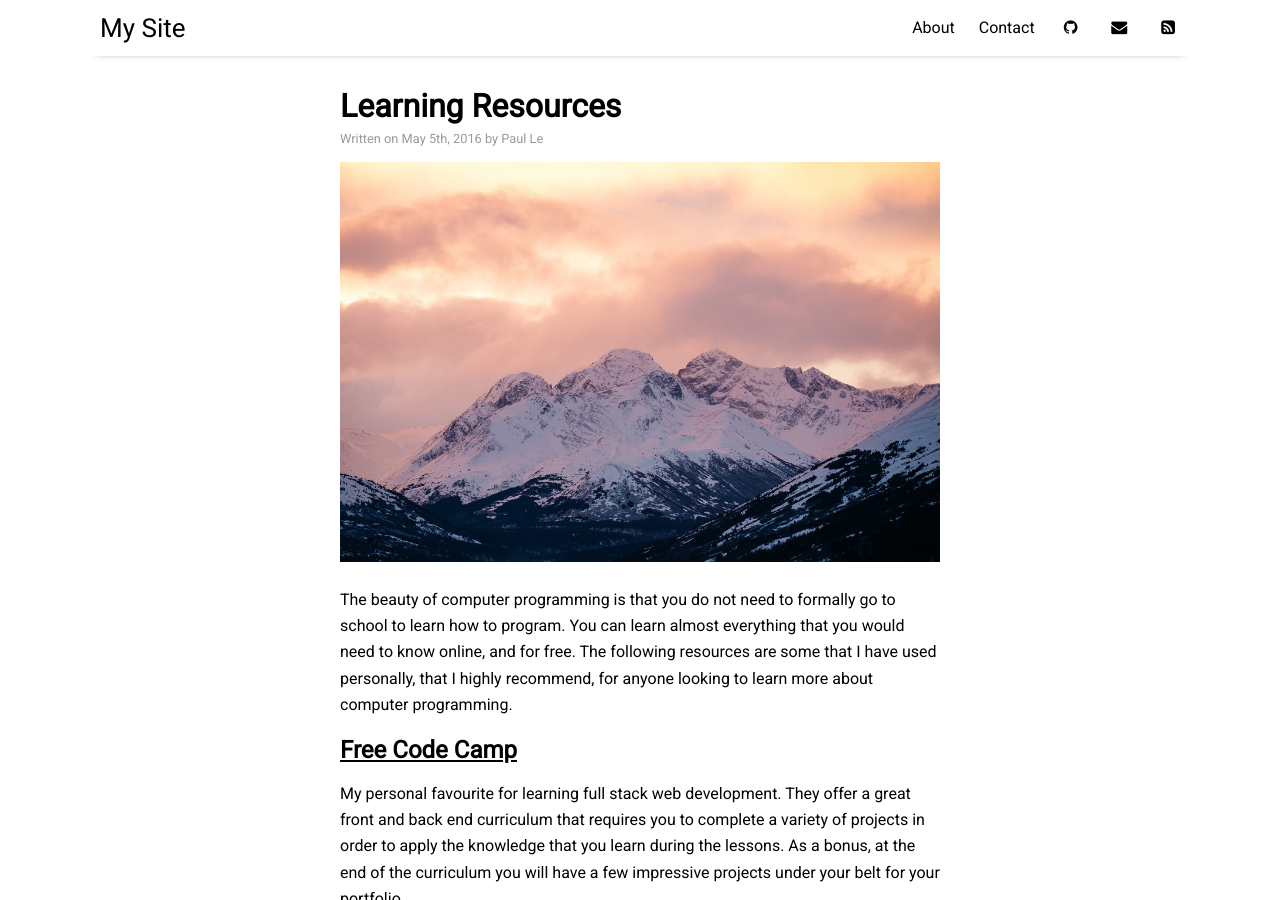
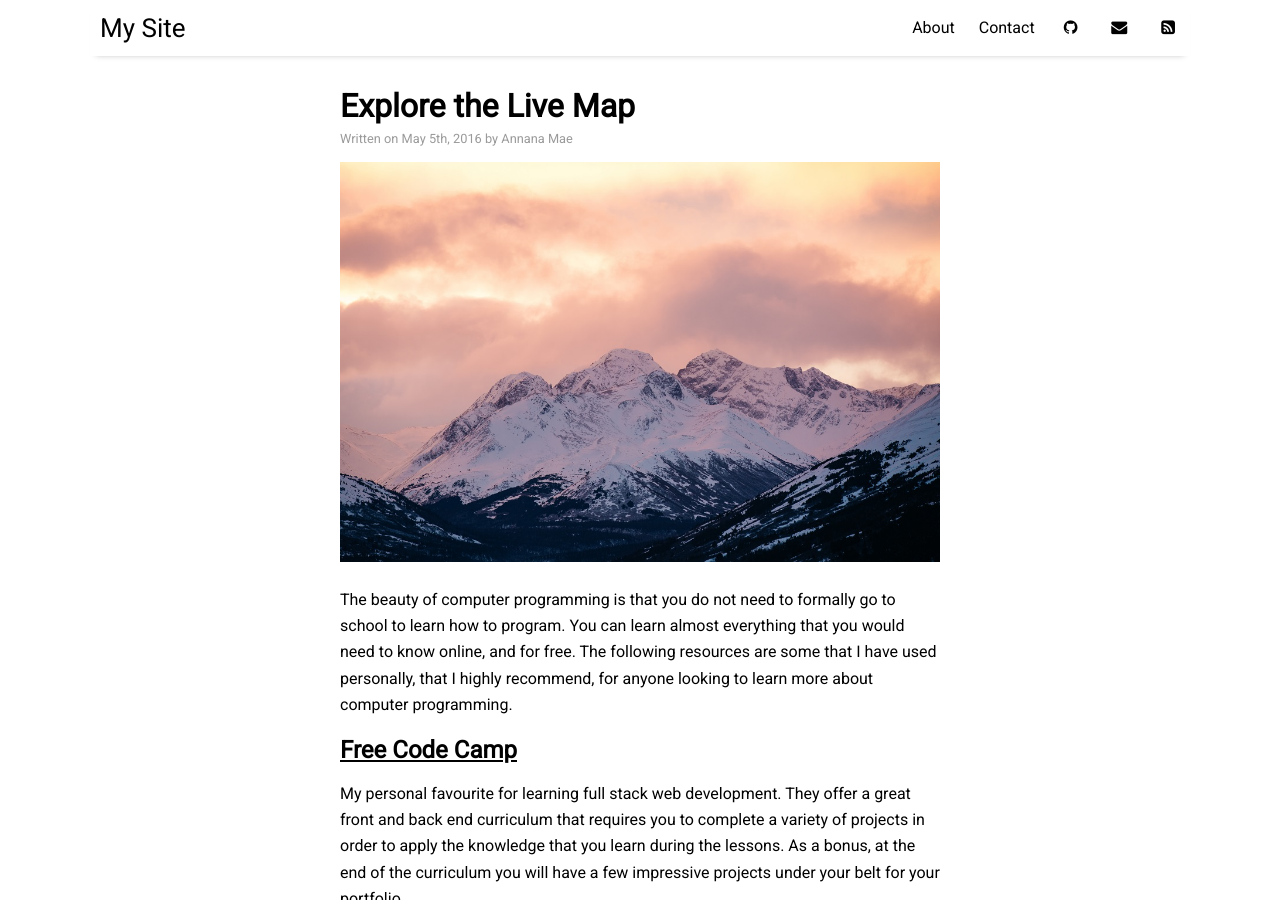
Before and after one commit to annanamae/traipse, a Jekyll site: the page built from _posts/2016-05-05-learning-resources.md, in a window 1280 px wide and 900 px high. Built offline with Jekyll 4.4.1, drawn with Linux system fonts in a browser that asks for light colours; nearby versions of some CDN libraries.

Commit message:
Update 2016-05-05-learning-resources.md

```diff
--- a/_posts/2016-05-05-learning-resources.md
+++ b/_posts/2016-05-05-learning-resources.md
@@ -1,7 +1,7 @@
 ---
 layout: post
-title: "Learning Resources"
-author: "Paul Le"
+title: "Explore the Live Map"
+author: "Annana Mae"
 categories: resources
 tags: [documentation,sample]
 image: arctic-2.jpg
```
